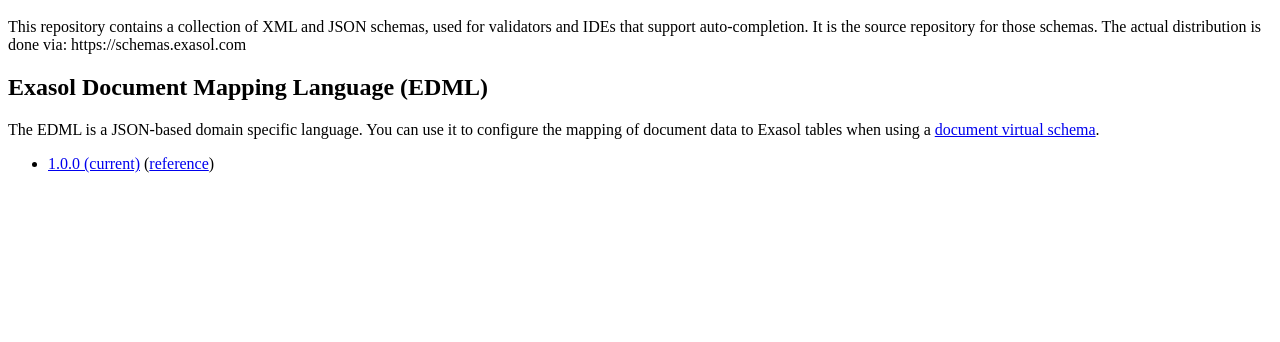
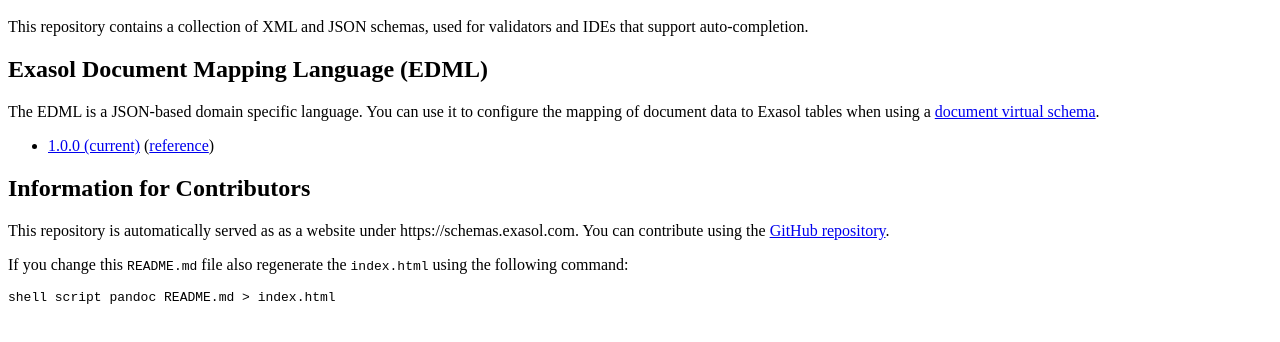
Before and after one commit to exasol/schemas, a plain HTML site: page index.html in a window 1280 px wide. Shown: the part 48-390 px from the top of the page. Drawn offline with Linux system fonts and the light colour scheme.

Commit message:
changes from review

```diff
--- a/index.html
+++ b/index.html
@@ -1,7 +1,11 @@
 <h1 id="schema-collection">Schema Collection</h1>
-<p>This repository contains a collection of XML and JSON schemas, used for validators and IDEs that support auto-completion. It is the source repository for those schemas. The actual distribution is done via: https://schemas.exasol.com</p>
+<p>This repository contains a collection of XML and JSON schemas, used for validators and IDEs that support auto-completion.</p>
 <h2 id="exasol-document-mapping-language-edml">Exasol Document Mapping Language (EDML)</h2>
 <p>The EDML is a JSON-based domain specific language. You can use it to configure the mapping of document data to Exasol tables when using a <a href="https://github.com/exasol/virtual-schema-common-document">document virtual schema</a>.</p>
 <ul>
 <li><a href="edml-1.0.0.json">1.0.0 (current)</a> (<a href="https://exasol.github.io/dynamodb-virtual-schema/schema_doc/index.html">reference</a>)</li>
 </ul>
+<h2 id="information-for-contributors">Information for Contributors</h2>
+<p>This repository is automatically served as as a website under https://schemas.exasol.com. You can contribute using the <a href="https://github.com/exasol/schemas">GitHub repository</a>.</p>
+<p>If you change this <code>README.md</code> file also regenerate the <code>index.html</code> using the following command:</p>
+<p><code>shell script pandoc README.md &gt; index.html</code></p>
```
Also changed, not shown: 1 other file.
